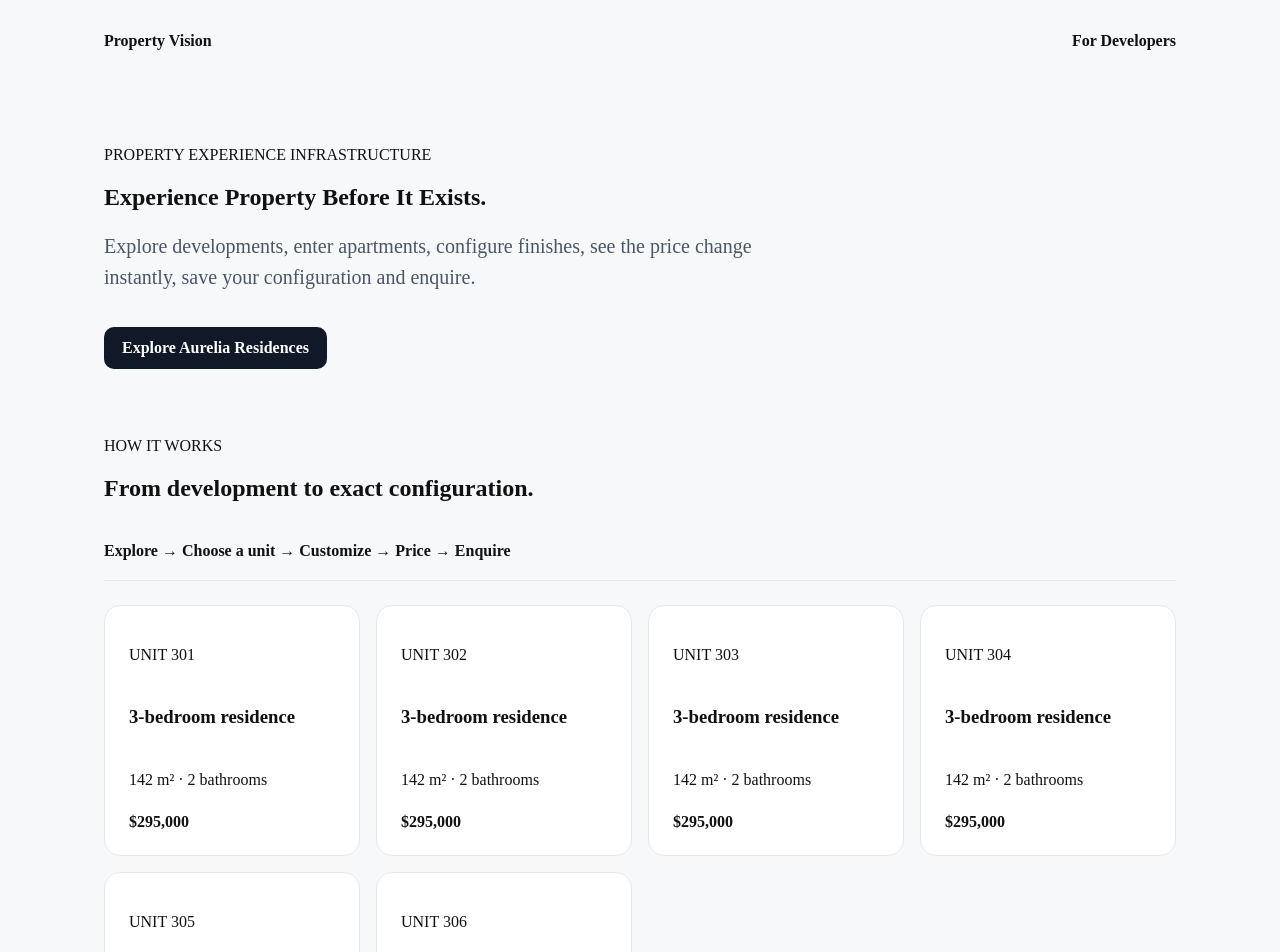
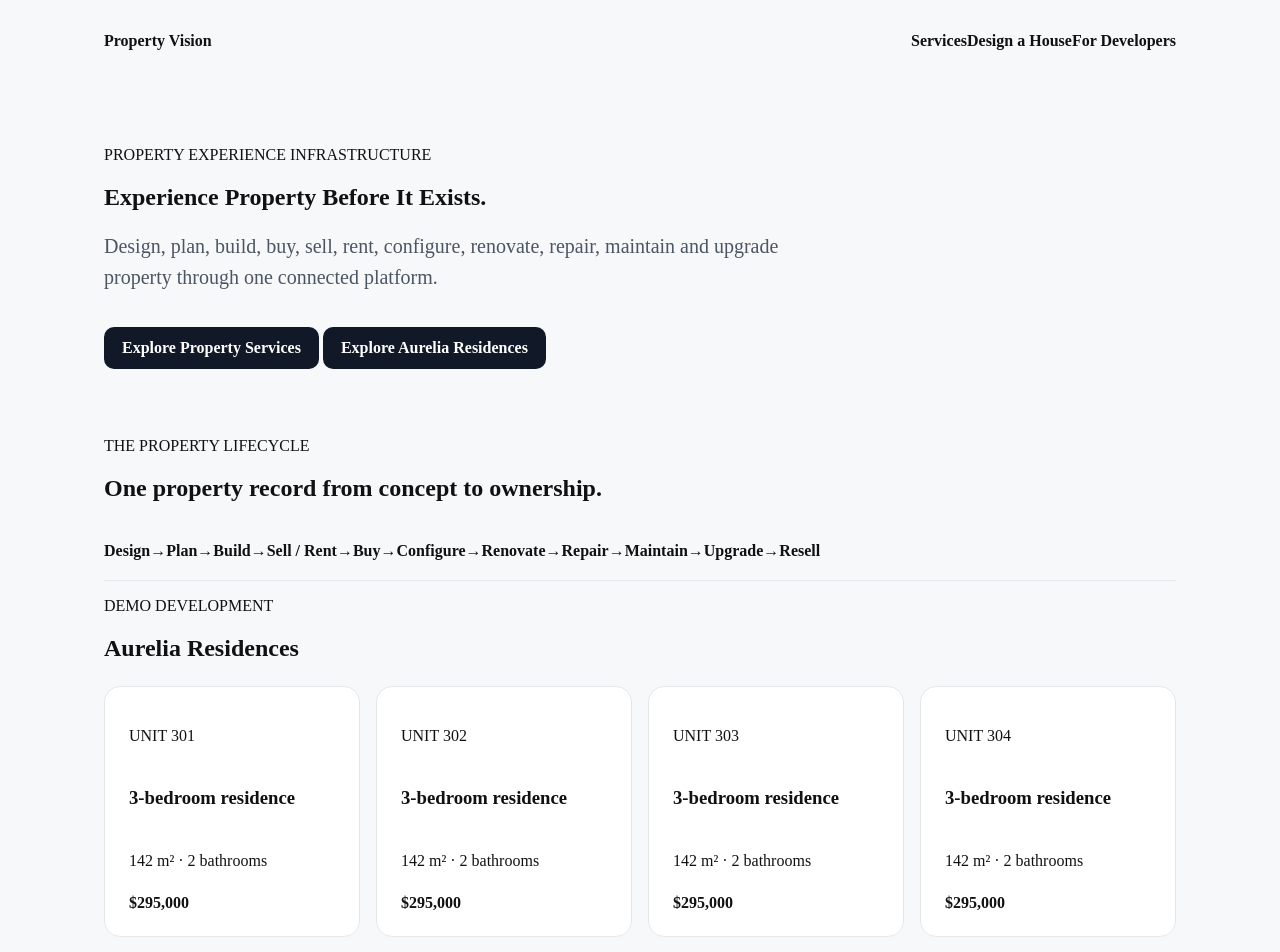
Before and after one commit to stpeter614-netizen/property-vision, a Next.js app: page / in a window 1280 px wide. Shown: the top 952 px of the page. Built offline with nearby package versions, Linux system fonts and the light colour scheme.

Commit message:
Expand Property Vision homepage to full lifecycle platform

```diff
--- a/app/page.tsx
+++ b/app/page.tsx
@@ -1,36 +1,28 @@
-const units = ['301','302','303','304','305','306'];
+const units = ['301', '302', '303', '304', '305', '306'];
 
 export default function Home() {
   return (
     <main className="shell">
       <nav className="nav">
         <strong>Property Vision</strong>
-        <a href="/developer">For Developers</a>
+        <div><a href="/services">Services</a><a href="/design/house">Design a House</a><a href="/developer">For Developers</a></div>
       </nav>
       <section className="hero">
         <div>
           <p className="eyebrow">PROPERTY EXPERIENCE INFRASTRUCTURE</p>
           <h1>Experience Property Before It Exists.</h1>
-          <p className="lead">Explore developments, enter apartments, configure finishes, see the price change instantly, save your configuration and enquire.</p>
-          <a className="button" href="/projects/aurelia-residences">Explore Aurelia Residences</a>
+          <p className="lead">Design, plan, build, buy, sell, rent, configure, renovate, repair, maintain and upgrade property through one connected platform.</p>
+          <div><a className="button" href="/services">Explore Property Services</a> <a className="button" href="/projects/aurelia-residences">Explore Aurelia Residences</a></div>
         </div>
       </section>
       <section>
-        <p className="eyebrow">HOW IT WORKS</p>
-        <h2>From development to exact configuration.</h2>
-        <div className="option">
-          <strong>Explore</strong><span> → </span><strong>Choose a unit</strong><span> → </span><strong>Customize</strong><span> → </span><strong>Price</strong><span> → </span><strong>Enquire</strong>
-        </div>
-        <div className="grid">
-          {units.map((unit) => (
-            <a className="card" href={'/projects/aurelia-residences/units/' + unit} key={unit}>
-              <p className="eyebrow">UNIT {unit}</p>
-              <h3>3-bedroom residence</h3>
-              <p>142 m² · 2 bathrooms</p>
-              <strong>$295,000</strong>
-            </a>
-          ))}
-        </div>
+        <p className="eyebrow">THE PROPERTY LIFECYCLE</p>
+        <h2>One property record from concept to ownership.</h2>
+        <div className="option"><strong>Design</strong><span>→</span><strong>Plan</strong><span>→</span><strong>Build</strong><span>→</span><strong>Sell / Rent</strong><span>→</span><strong>Buy</strong><span>→</span><strong>Configure</strong><span>→</span><strong>Renovate</strong><span>→</span><strong>Repair</strong><span>→</span><strong>Maintain</strong><span>→</span><strong>Upgrade</strong><span>→</span><strong>Resell</strong></div>
+      </section>
+      <section>
+        <p className="eyebrow">DEMO DEVELOPMENT</p><h2>Aurelia Residences</h2>
+        <div className="grid">{units.map(unit => <a className="card" href={'/projects/aurelia-residences/units/' + unit} key={unit}><p className="eyebrow">UNIT {unit}</p><h3>3-bedroom residence</h3><p>142 m² · 2 bathrooms</p><strong>$295,000</strong></a>)}</div>
       </section>
     </main>
   );
```
